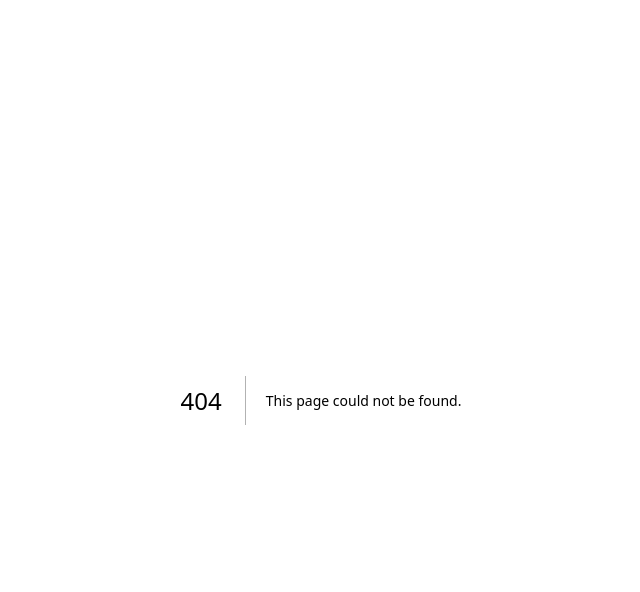
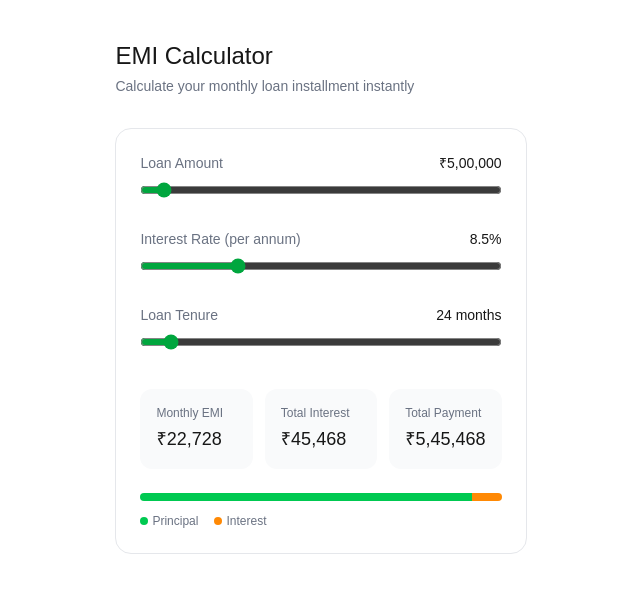
Before and after one commit to pankaj18021996/moneytool, a Next.js app: page /emi-calculator in a window 1280 px wide. Before the commit this address had no page. Shown: the top 592 px of the page, without its empty margins (319-959 px from the left). Built offline with nearby package versions, Linux system fonts and the light colour scheme.

Commit message:
add emi calculator

```diff
--- /dev/null
+++ b/app/emi-calculator/page.tsx
@@ -0,0 +1,89 @@
+"use client";
+import { useState } from "react";
+
+export default function EMICalculator() {
+  const [amount, setAmount] = useState(500000);
+  const [rate, setRate] = useState(8.5);
+  const [tenure, setTenure] = useState(24);
+
+  const r = rate / (12 * 100);
+  const emi = amount * r * Math.pow(1+r,tenure) / (Math.pow(1+r,tenure) - 1);
+  const totalPay = emi * tenure;
+  const totalInt = totalPay - amount;
+  const pPct = (amount / totalPay * 100).toFixed(1);
+
+  const fmt = (n: number) =>
+    "₹" + Math.round(n).toLocaleString("en-IN");
+
+  return (
+    <main className="max-w-2xl mx-auto px-4 py-10">
+      <h1 className="text-2xl font-medium mb-1">EMI Calculator</h1>
+      <p className="text-gray-500 text-sm mb-8">
+        Calculate your monthly loan installment instantly
+      </p>
+
+      <div className="bg-white border border-gray-200 rounded-2xl p-6 mb-4">
+
+        <div className="mb-6">
+          <div className="flex justify-between text-sm mb-2">
+            <span className="text-gray-500">Loan Amount</span>
+            <span className="font-medium">{fmt(amount)}</span>
+          </div>
+          <input type="range" min="50000" max="10000000" step="10000"
+            value={amount} onChange={e => setAmount(Number(e.target.value))}
+            className="w-full accent-green-600" />
+        </div>
+
+        <div className="mb-6">
+          <div className="flex justify-between text-sm mb-2">
+            <span className="text-gray-500">Interest Rate (per annum)</span>
+            <span className="font-medium">{rate.toFixed(1)}%</span>
+          </div>
+          <input type="range" min="1" max="30" step="0.1"
+            value={rate} onChange={e => setRate(Number(e.target.value))}
+            className="w-full accent-green-600" />
+        </div>
+
+        <div className="mb-8">
+          <div className="flex justify-between text-sm mb-2">
+            <span className="text-gray-500">Loan Tenure</span>
+            <span className="font-medium">{tenure} months</span>
+          </div>
+          <input type="range" min="1" max="360" step="1"
+            value={tenure} onChange={e => setTenure(Number(e.target.value))}
+            className="w-full accent-green-600" />
+        </div>
+
+        <div className="grid grid-cols-3 gap-3 mb-6">
+          <div className="bg-gray-50 rounded-xl p-4">
+            <p className="text-xs text-gray-500 mb-1">Monthly EMI</p>
+            <p className="text-lg font-medium">{fmt(emi)}</p>
+          </div>
+          <div className="bg-gray-50 rounded-xl p-4">
+            <p className="text-xs text-gray-500 mb-1">Total Interest</p>
+            <p className="text-lg font-medium">{fmt(totalInt)}</p>
+          </div>
+          <div className="bg-gray-50 rounded-xl p-4">
+            <p className="text-xs text-gray-500 mb-1">Total Payment</p>
+            <p className="text-lg font-medium">{fmt(totalPay)}</p>
+          </div>
+        </div>
+
+        <div className="flex rounded-full overflow-hidden h-2 mb-3">
+          <div className="bg-green-500" style={{width: pPct + "%"}}></div>
+          <div className="bg-orange-400" style={{width: (100 - Number(pPct)) + "%"}}></div>
+        </div>
+        <div className="flex gap-4 text-xs text-gray-500">
+          <span className="flex items-center gap-1">
+            <span className="w-2 h-2 rounded-full bg-green-500 inline-block"></span>
+            Principal
+          </span>
+          <span className="flex items-center gap-1">
+            <span className="w-2 h-2 rounded-full bg-orange-400 inline-block"></span>
+            Interest
+          </span>
+        </div>
+      </div>
+    </main>
+  );
+}
```
